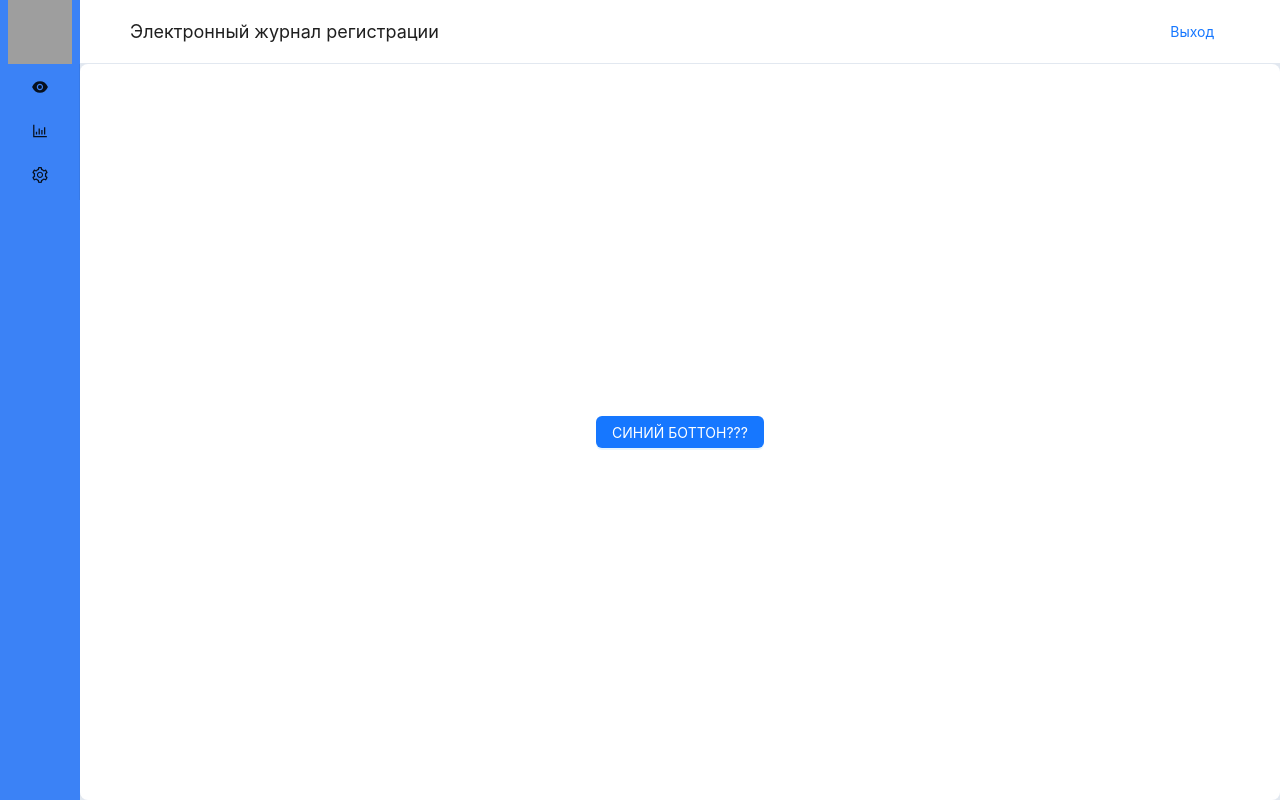
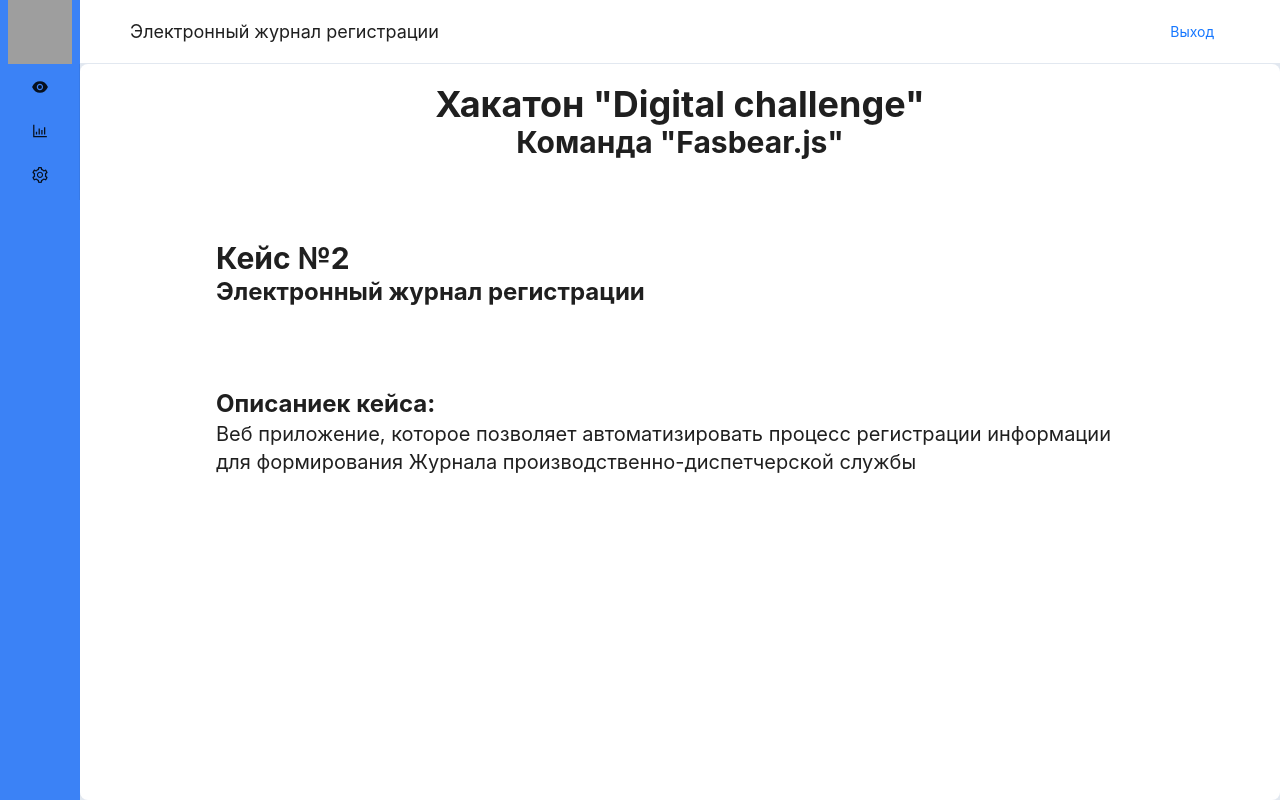
Before and after one commit to EDRO-Technologies/Digital-Challenge_Fazbear.JS, a Next.js app in the folder client-app/: page / in a window 1280 px wide. Built offline with nearby package versions, Linux system fonts and the light colour scheme; no server answers; grey boxes are pictures that could not be loaded.

Commit message:
added search button in event page

```diff
--- a/client-app/src/app/events/page.tsx
+++ b/client-app/src/app/events/page.tsx
@@ -7,20 +7,15 @@ import {
   Button,
   Divider,
   List,
-  Select,
   Tag,
-  Tooltip,
-  Input,
   Modal,
   Timeline,
 } from "antd";
-import TextArea from "antd/es/input/TextArea";
 import EventRecord from "@/components/EventRecord/EventRecord";
-import cl from "./events.module.css";
 import BasicLayout from "@/components/BasicLayout";
 import NewEventForm from "@/components/NewEventForm";
 import EditEventForm from "@/components/EditEventForm";
-import {ExperimentOutlined, FireOutlined, SafetyOutlined, ToolOutlined} from "@ant-design/icons";
+import {ExperimentOutlined, FireOutlined, SafetyOutlined, SearchOutlined, ToolOutlined} from "@ant-design/icons";
 
 const Labeled: React.FC<{ children: any; label: string }> = (props) => {
   return (
@@ -234,7 +229,7 @@ const Home: React.FC = () => {
         handleCancel={handleEditEventCancel}
         open={editEventOpen}
       />
-      <div className=" overflow-auto flex flex-row h-full w-full  rounded-lg">
+      <div className="overflow-auto flex flex-row h-full w-full  rounded-lg">
         <div className="flex flex-col max-w-[450px] w-full">
           <div className="border-solid border-b mb-2 border-slate-300 px-2 py-4 bg-slate-50 justify-between flex flex-row">
             <Button>Экспорт данных</Button>
@@ -242,6 +237,7 @@ const Home: React.FC = () => {
               Добавить
             </Button>
           </div>
+          <Button className="m-2" icon={<SearchOutlined />}>Поиск</Button>
 
           <div
             className="bg-slate-200 px-2 flex flex-col overflow-y-scroll"
--- a/client-app/src/app/layout.tsx
+++ b/client-app/src/app/layout.tsx
@@ -5,14 +5,14 @@ import { App, ConfigProvider, Layout } from "antd";
 import StyledComponentsRegistry from "../../lib/AntdRegistry";
 
 import "./globals.css";
-import AppMenu from "@/components/Menu";
-import { Content, Header } from "antd/es/layout/layout";
+import React from "react";
 
 const inter = Inter({ subsets: ["latin"] });
 
 export const metadata: Metadata = {
-  title: "Create Next App",
+  title: "Электронный журнал оператора",
   description: "Generated by create next app",
+  icons:  "https://cdn.freebiesupply.com/logos/large/2x/OAO-logo-black-and-white.png",
 };
 
 export default function RootLayout({
--- a/client-app/src/app/page.tsx
+++ b/client-app/src/app/page.tsx
@@ -37,33 +37,26 @@ const Home: React.FC = () => {
 
     <BasicLayout>
 
-    <div className="flex flex-row items-center justify-center h-full w-full bg-white rounded-lg">
-      <div>
-        <Button onClick={showModal} type="primary">
-          СИНИЙ БОТТОН???
-        </Button>
-        <Modal title="Заполнение формы" open={open} onOk={handleOk} confirmLoading={confirmLoading} onCancel={(handleCancel)}>
-          <div  className="flex flex-col gap-3">
-          <div className="flex flex-row gap-3 items-center w-full">
-              <text>Уровень критичности</text>
-              <Select defaultValue=" " className="flex-auto" onChange={() => {}}
-                options={[
-                  { value: '0', label: 'Green' },
-                  { value: '1', label: 'Yellow' },
-                  { value: '2', label: 'Red' },
-                ]}
-              />
-            </div>
-            <div className="flex flex-row gap-3 items-center">
-              <text>Тип события</text>
-              <div className="flex flex-row gap-3"></div>
-            </div>
-            <text>Описание события:</text>
-            <TextArea rows={4}/>
+      <div className="flex flex-row items-center justify-center h-full w-full bg-white rounded-lg">
+        <div className="h-full flex flex-col gap-20 p-5">
+          <div className="self-center flex flex-col items-center">
+            <p className="text-4xl font-bold">Хакатон "Digital challenge"</p>
+            <p className="text-3xl font-bold">Команда "Fasbear.js"</p>
           </div>
-        </Modal>
+          <div style={{width: "80%", alignSelf: "center"}}>
+            <p className="text-3xl font-bold">Кейс №2</p>
+            <p className="text-2xl font-bold">Электронный журнал регистрации</p>
+          </div>
+          <div style={{width: "80%", alignSelf: "center"}}>
+            <p className="font-bold text-2xl">Описаниек кейса:</p>
+            <p className="text-xl">
+              Веб приложение, которое позволяет автоматизировать
+              процесс регистрации информации для формирования
+              Журнала производственно-диспетчерской службы
+            </p>
+          </div>
+        </div>
       </div>
-    </div>
 
     </BasicLayout>
 
```
